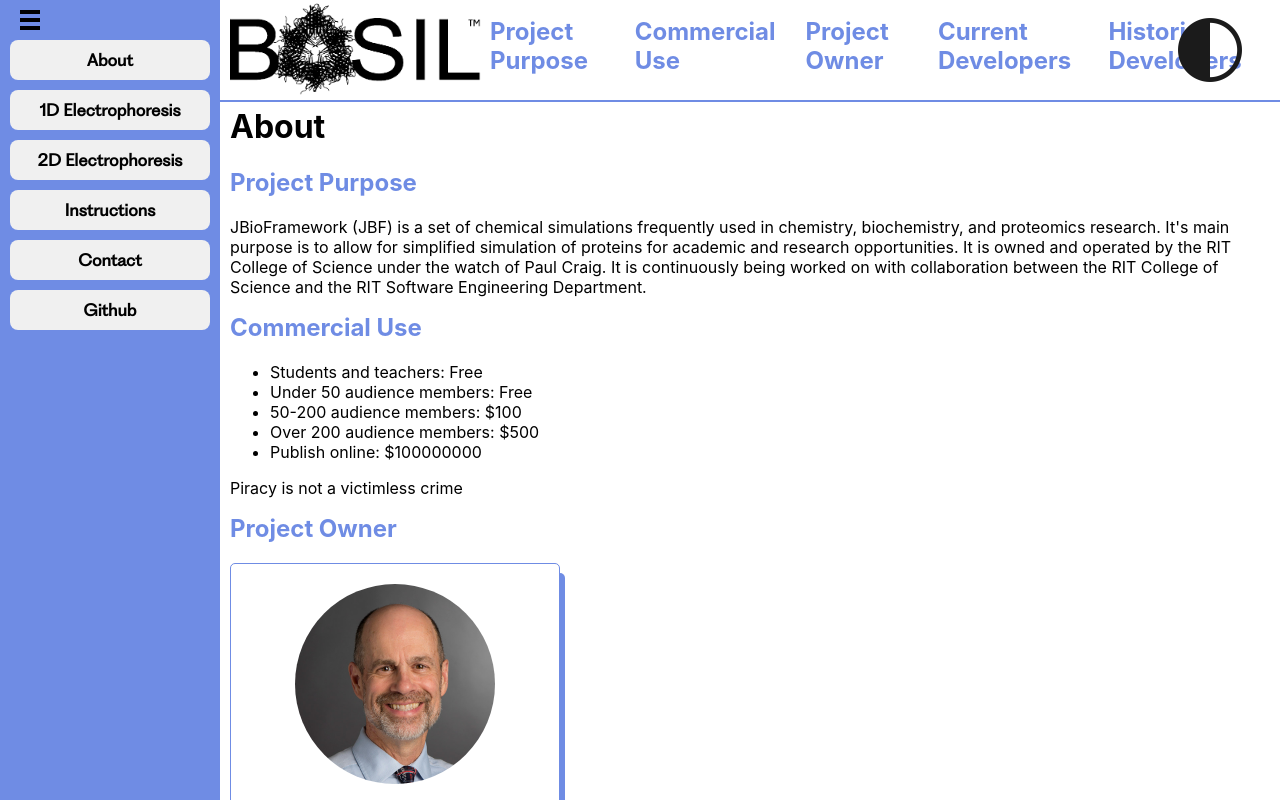
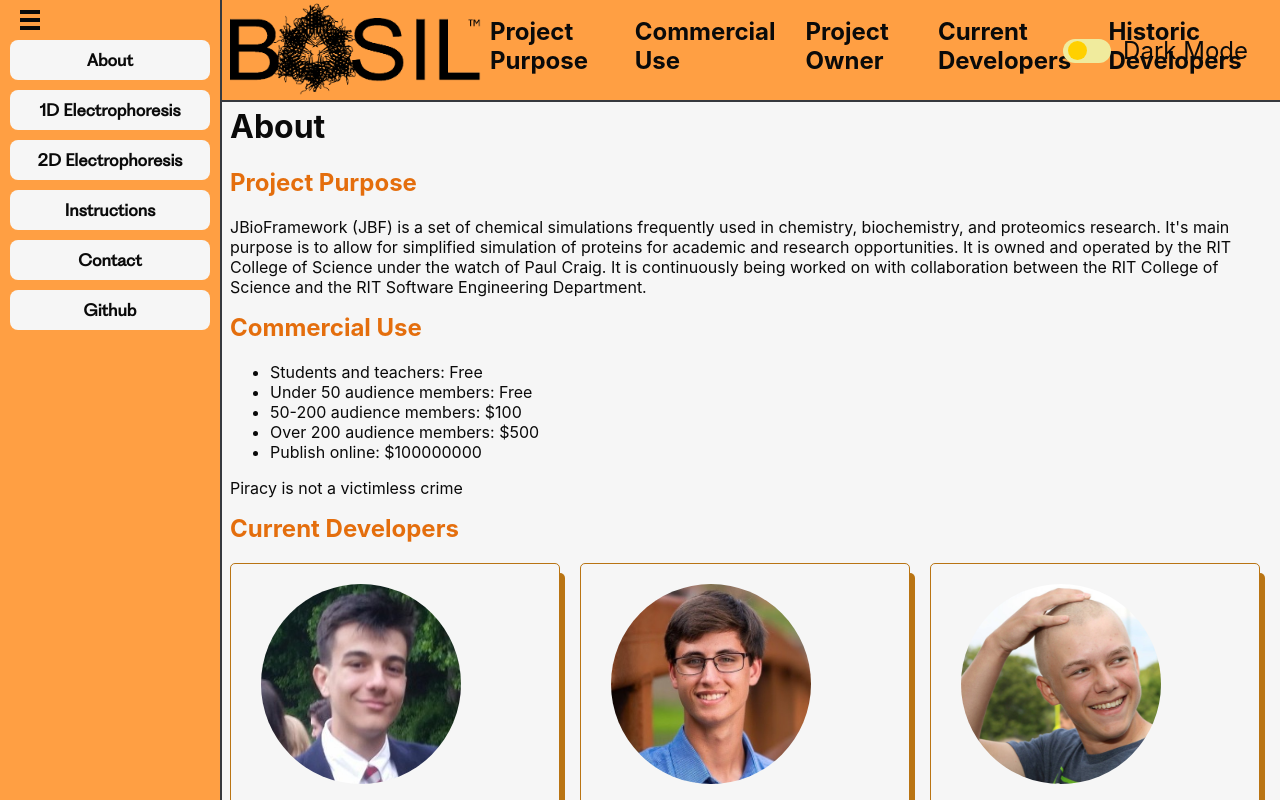
Before and after one commit to AmrMualla/RITSimulationofProteinSeparations, a React (Create React App) app in the folder frontend/jbio-web-app/: page / in a window 1280 px wide. Shown: the top 800 px of the page. Built offline with nearby package versions, Linux system fonts and the light colour scheme.

Commit message:
Dark mode finished

```diff
--- a/frontend/jbio-web-app/package.json
+++ b/frontend/jbio-web-app/package.json
@@ -11,6 +11,7 @@
     "react-dom": "^18.2.0",
     "react-router-dom": "^6.17.0",
     "react-scripts": "5.0.1",
+    "use-local-storage": "^3.0.0",
     "usehooks-ts": "^2.9.1",
     "web-vitals": "^2.1.4"
   },
--- a/frontend/jbio-web-app/public/index.html
+++ b/frontend/jbio-web-app/public/index.html
@@ -28,9 +28,6 @@
   </head>
   <body>
     <div id="root"></div>
-    <!--Dark Mode Button-->
-    <div class="dark-mode-toggle-container">
-      <button id="dark-mode-toggle"></button>
-    </div>
+
   </body>
 </html>
--- a/frontend/jbio-web-app/src/App.css
+++ b/frontend/jbio-web-app/src/App.css
@@ -10,7 +10,7 @@
 
 .App {
   text-align: center;
-  transition: margin-left 0.3s ease;
+  transition: margin-left 0.3s ease, background-color 0.25s ease-in-out;
 }
 
 .App-logo {
@@ -25,18 +25,18 @@
 }
 
 .App-header {
-  background-color: #282c34;
+  background-color: var(--background-color);
   min-height: 100vh;
   display: flex;
   flex-direction: column;
   align-items: center;
   justify-content: center;
   font-size: calc(10px + 2vmin);
-  color: white;
+  color: var(--primary-text-color);
 }
 
 .App-link {
-  color: #61dafb;
+  color: var(--primary-text-color);
 }
 
 @keyframes App-logo-spin {
@@ -48,36 +48,7 @@
   }
 }
 
-.dark-mode {
-  /* Update your existing styles to reflect dark mode */
-  background-color: #5e5a5a; /* Example dark background color */
-  color: #ffffff; /* Example light text color */
-}
-
-.dark-mode-toggle-container {
-  position: fixed;
-  top: 10px;
-  right: 30px;
-  z-index: 1000;
-}
-
-#dark-mode-toggle {
-  padding: 40px 40px; /* Adjust padding to fit the image */
-  color: white;
-  border: none;
-  border-radius: 5px;
-  cursor: pointer;
-  transition: background-color 0.3s ease;
-
-  background-image: url('../public/dark-toggle-button.png');
-  background-size: 80%; /* Adjust background size as needed */
-  background-repeat: no-repeat; /* Ensure the image is not repeated */
-  background-position: center; /* Center the background image */
-}
-
-#dark-mode-toggle:hover {
-  background-color: #666667;
-}
+/*background-image: url('../public/dark-toggle-button.png');*/
 
 button {
   background: none;
@@ -99,8 +70,8 @@
   padding-left: 230px;
   transition: padding-left 0.3s ease;
   width: 100%;
-  background-color: white;
-  border-bottom: 2px solid #6f8ce4;
+  background-color: var(--foreground-color);
+  border-bottom: 2px solid var(--border-color);
   z-index: 1;
 }
 
@@ -124,7 +95,8 @@
   width: 200px;
   padding: 0 10px;
   transition: width 0.3s ease;
-  background-color: #6f8ce4;
+  background-color: var(--foreground-color);
+  border-right: 2px solid var(--border-color);
 }
 
 .sidebar + .App {
@@ -140,6 +112,7 @@
   width: 40px;
   padding: 0 10px;
   transition: width 0.3s ease;
+  background-color: var(--foreground-color);
 }
 
 .icon-list {
@@ -156,7 +129,7 @@
   justify-content: center;
   height: 40px;
   width: 100%;
-  background-color: #f0f0f0;
+  background-color: var(--icon-color);
   border-radius: 8px;
   font-weight: bold;
   vertical-align: middle;
@@ -196,7 +169,7 @@
 .toggle-btn span {
   width: 100%;
   height: 4px;
-  background-color: black;
+  background-color: var(--primary-text-color);
   display: block;
 }
 
@@ -235,7 +208,7 @@
   justify-content: center;
   width: parent;
   height: 40px;
-  background-color: #f0f0f0;
+  background-color: var(--icon-color);
   border-radius: 8px;
   font-weight: bold;
 }
@@ -245,13 +218,13 @@
 }
 
 .hoverable-text {
-  color: black;
+  color: var(--icon-text-color);
   transition: color 0.3s ease;
   text-align: center;
 }
 
 .hoverable-text:hover {
-  color: royalblue;
+  color: var(--secondary-text-color);
 }
 
 .menu a, .menu a:visited, .icon-list a, .icon-list a:visited {
@@ -260,16 +233,20 @@
 }
 
 .toggle-btn:hover span {
-  background-color: royalblue;
+  background-color: var(--background-color);
 }
 
 /* Content rules */
 .content {
+  background-color: var(--background-color);
+  color: var(--primary-text-color);
   padding: 86px 0 0 230px;
   transition: padding-left 0.3s ease;
 }
 
 .content-collapsed {
+  background-color: var(--background-color);
+  color: var(--primary-text-color);
   padding: 86px 0 0 70px;
   transition: padding-left 0.3s ease;
 }
@@ -288,7 +265,7 @@
 }
 
 .navbar a:hover h2 {
-  color: royalblue;
+  color: var(--icon-color);
 }
 
 .grid-container {
@@ -299,22 +276,29 @@
 
 .grid-item {
   padding: 0 10px;
-  border: 1px solid #6f8ce4;
+  border: 1px solid var(--highlight-color);
   border-radius: 5px;
-  box-shadow: 5px 10px #6f8ce4;
+  box-shadow: 5px 10px var(--highlight-color);
   margin: 0 20px 20px 0;
 }
 
 .navbar-header {
-  color: #6f8ce4;
+  color: var(--primary-text-color);
   text-decoration: none;
   padding-top: 90px;
   margin-top: -90px;
 }
 
 .section-header {
-  color: #6f8ce4;
+  color: var(--secondary-text-color);
   text-decoration: none;
   padding-top: 90px;
   margin-top: -90px;
 }
+
+.toggle-container {
+  position: fixed;
+  top: 1em;
+  right: 2em;
+  z-index: 1000;
+}
--- a/frontend/jbio-web-app/src/App.js
+++ b/frontend/jbio-web-app/src/App.js
@@ -3,52 +3,22 @@
 import * as ReactDOM from "react-dom/client";
 import Sidebar from './components/Sidebar.js';
 import Router from './Router.js';
+import { DarkToggle } from './components/DarkToggle.js';
 import './App.css';
 
 
 function App() {
     const [isSidebarOpen, setIsSidebarOpen] = useLocalStorage('isSidebarOpen', true);
+    const preference = window.matchMedia("(prefers-color-scheme: dark)").matches;
+    const [isDark, setIsDark] = useLocalStorage('isDark', preference);
 
     return (
-        <div className="app-container">
+        <div className="app-container" data-theme={isDark ? "dark" : "light"}>
             <Sidebar isOpen={isSidebarOpen} toggle={() => setIsSidebarOpen(!isSidebarOpen)} />
             <Router isOpen={isSidebarOpen} />
+            <DarkToggle isChecked={isDark} handleChange={() => setIsDark(!isDark)} />
         </div>
     );
 }
 
-// Function to toggle dark mode
-function toggleDarkMode() {
-    const body = document.body;
-    if (document.querySelector('.options-box') != null) {
-        const optionsBox = document.querySelector('.options-box');
-        optionsBox.classList.toggle('dark-mode');
-    }
-    //const optionsBox = document.querySelector('.options-box');
-    const sidebar = document.querySelector('.sidebar');
-    const sidebarHeader = document.querySelector('.sidebar-header');
-
-    body.classList.toggle('dark-mode');
-
-    sidebar.classList.toggle('dark-mode');
-    sidebarHeader.classList.toggle('dark-mode');
-
-    // Save the user's preference to localStorage
-    const isDarkMode = body.classList.contains('dark-mode');
-    localStorage.setItem('darkMode', isDarkMode);
-}
-
-// Check if the user has a dark mode preference
-const prefersDarkMode = window.matchMedia('(prefers-color-scheme: dark)').matches;
-const storedDarkMode = JSON.parse(localStorage.getItem('darkMode'));
-if (storedDarkMode !== null) {
-    document.body.classList.toggle('dark-mode', storedDarkMode);
-} else {
-    document.body.classList.toggle('dark-mode', prefersDarkMode);
-}
-
-// Add event listener to the dark mode toggle button
-const darkModeToggle = document.getElementById('dark-mode-toggle');
-darkModeToggle.addEventListener('click', toggleDarkMode);
-
 export default App;
--- a/frontend/jbio-web-app/src/components/About.js
+++ b/frontend/jbio-web-app/src/components/About.js
@@ -36,26 +36,6 @@
                     <li>Publish online: $100000000</li>
                 </ul>
                 <p>Piracy is not a victimless crime</p>
-            <h2 className="section-header" id="project-owner" data-testId = 'projOwner-header'>Project Owner</h2>
-            <div className="grid-container">
-                <div className="grid-item">
-                    <div style={{
-                        display: 'grid',
-                        justifyContent: 'center',
-                        alignItems: 'center'
-                    }}>
-                        <img className="profile-icon" src={paul} alt="Paul Craig-pic"/>
-                        <figcaption className="profile-title">Paul Craig</figcaption>
-                    </div>
-                    <p style={{marginLeft: "auto"}}>
-                        Dr. Paul Craig received his B.S. in Chemistry from Oral Roberts University in 1979,
-                        and his Ph.D. in Biological Chemistry from The University of Michigan in 1985.
-                        Following a post-doc at Henry Ford Hospital (biophysical chemistry of blood clotting;
-                        1985-1988), he spent five years as an analytical biochemistry at BioQuant, Inc., in
-                        Ann Arbor, Michigan before joining RIT in 1993.
-                    </p>
-                </div>
-            </div>
             <h2 className="section-header" id="current-developers" data-testId = 'currDevs-header'>Current Developers</h2>
             <div className="grid-container">
                 <div className="grid-item">
@@ -94,6 +74,26 @@
                     </p>
                 </div>
             </div>
+            <h2 className="section-header" id="project-owner" data-testId = 'projOwner-header'>Project Owner</h2>
+            <div className="grid-container">
+                <div className="grid-item">
+                    <div style={{
+                        display: 'grid',
+                        justifyContent: 'center',
+                        alignItems: 'center'
+                    }}>
+                        <img className="profile-icon" src={paul} alt="Paul Craig-pic"/>
+                        <figcaption className="profile-title">Paul Craig</figcaption>
+                    </div>
+                    <p style={{marginLeft: "auto"}}>
+                        Dr. Paul Craig received his B.S. in Chemistry from Oral Roberts University in 1979,
+                        and his Ph.D. in Biological Chemistry from The University of Michigan in 1985.
+                        Following a post-doc at Henry Ford Hospital (biophysical chemistry of blood clotting;
+                        1985-1988), he spent five years as an analytical biochemistry at BioQuant, Inc., in
+                        Ann Arbor, Michigan before joining RIT in 1993.
+                    </p>
+                </div>
+            </div>
             <h2 className="section-header" id="historic-developers" data-testId = 'historicDevs-header'>Historic Developers</h2>
             <div className="historic-grid">
                 <div className="historic-grid-item">
--- /dev/null
+++ b/frontend/jbio-web-app/src/components/DarkToggle.css
@@ -0,0 +1,38 @@
+
+
+  .toggle {
+    visibility: hidden;
+  }
+
+  .toggle + label {
+    display: flex;
+    align-items: center;
+    font-size: 1.5em;
+    cursor: pointer;
+    color: var(--primary-text-color);
+  }
+
+  .toggle + label::before {
+    content: "";
+    height: 1em;
+    width: 2em;
+    border-radius: 1em;
+    background-color: var(--toggle-bg);
+    margin-right: 0.5em;
+    transition: background-color 250ms ease-in-out;
+  }
+
+  .toggle + label::after {
+    content: "";
+    height: 0.8em;
+    width: 0.8em;
+    border-radius: 1em;
+    background-color: var(--toggle-fg);
+    position: absolute;
+    left: 0.2em;
+    transition: background-color 250ms ease-in-out, transform 250ms ease-in-out;
+  }
+
+  .toggle:checked + label::after {
+    transform: translateX(100%);
+  }
--- /dev/null
+++ b/frontend/jbio-web-app/src/components/DarkToggle.js
@@ -0,0 +1,16 @@
+import "./DarkToggle.css";
+
+export const DarkToggle = ({ handleChange, isChecked }) => {
+  return (
+    <div className="toggle-container">
+      <input
+        type="checkbox"
+        id="check"
+        className="toggle"
+        onChange={handleChange}
+        checked={isChecked}
+      />
+      <label htmlFor="check">Dark Mode</label>
+    </div>
+  );
+};
--- a/frontend/jbio-web-app/src/components/Sidebar.css
+++ b/frontend/jbio-web-app/src/components/Sidebar.css
@@ -1,15 +1,7 @@
 .sidebar {
-    background-color: #93c1e9;
-}
-
-.sidebar.dark-mode {
-    background-color: #464647;
+    background-color: var(--foreground-color);
 }
 
 .sidebar-header {
-    background-color: #ffffff
+    background-color: var(--background-color);
 }
-
-.sidebar-header.dark-mode {
-    background-color: #464647
-}
```
Also changed, not shown: frontend/jbio-web-app/src/ElectrophoresisCell.css (+5 -10 lines), frontend/jbio-web-app/src/index.css (+65 -0 lines), 1 other file (tests, documents, lock files or other folders).
